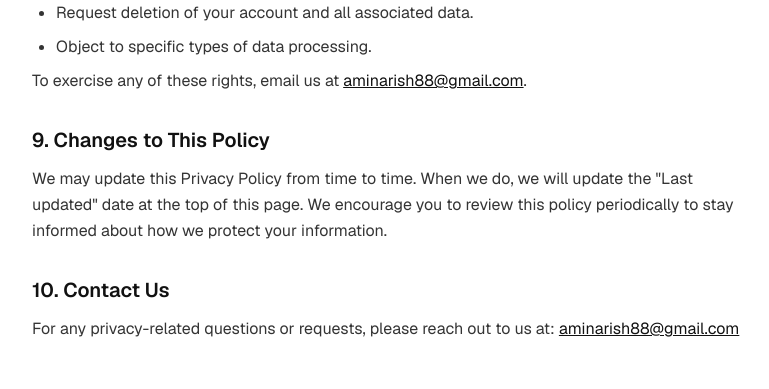
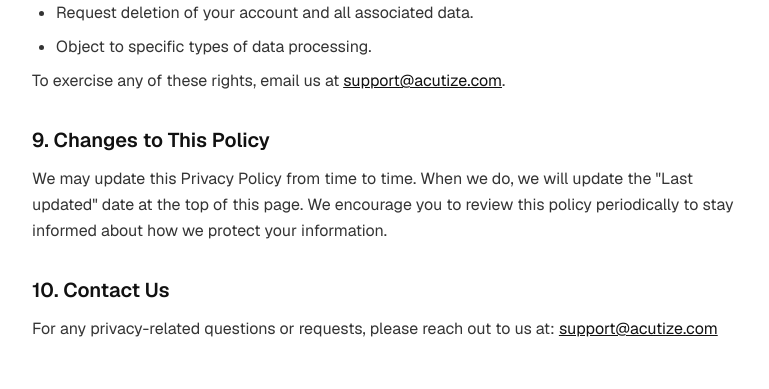
Before and after one commit to ArishAmin/SaaS, a Next.js app in the folder web/: page /privacy in a window 1280 px wide. Shown: the part 1818-2207 px from the top of the page, without its empty margins (248-1017 px from the left). Built offline with nearby package versions, Linux system fonts and the light colour scheme; no server answers.

Commit message:
fixing support email

```diff
--- a/web/src/app/dashboard/contact/page.tsx
+++ b/web/src/app/dashboard/contact/page.tsx
@@ -41,7 +41,7 @@ export default function ContactPage() {
               </CardTitle>
             </CardHeader>
             <CardContent className="p-4 pt-0">
-              <a href="mailto:aminarish88@gmail.com" className="text-sm font-medium hover:underline">aminarish88@gmail.com</a>
+              <a href="mailto:support@acutize.com" className="text-sm font-medium hover:underline">support@acutize.com</a>
               <p className="text-xs text-foreground/70 mt-1">Average response time: &lt;2 hours</p>
             </CardContent>
           </Card>
--- a/web/src/app/privacy/page.tsx
+++ b/web/src/app/privacy/page.tsx
@@ -26,7 +26,7 @@ export default function PrivacyPage() {
             <h2 className="text-xl font-semibold text-foreground mb-3">1. Who We Are</h2>
             <p>
               Acutize ("we", "us", or "our") is an AI-powered data preparation and machine learning platform. This Privacy Policy explains how we collect, store, use, and safeguard your personal information when you use our services at <strong>acutize.com</strong>. If you have questions, contact us at{" "}
-              <a href="mailto:aminarish88@gmail.com" className="underline text-foreground">aminarish88@gmail.com</a>.
+              <a href="mailto:support@acutize.com" className="underline text-foreground">support@acutize.com</a>.
             </p>
           </section>
 
@@ -91,7 +91,7 @@ export default function PrivacyPage() {
               <li>Request deletion of your account and all associated data.</li>
               <li>Object to specific types of data processing.</li>
             </ul>
-            <p className="mt-2">To exercise any of these rights, email us at <a href="mailto:aminarish88@gmail.com" className="underline text-foreground">aminarish88@gmail.com</a>.</p>
+            <p className="mt-2">To exercise any of these rights, email us at <a href="mailto:support@acutize.com" className="underline text-foreground">support@acutize.com</a>.</p>
           </section>
 
           <section>
@@ -105,7 +105,7 @@ export default function PrivacyPage() {
             <h2 className="text-xl font-semibold text-foreground mb-3">10. Contact Us</h2>
             <p>
               For any privacy-related questions or requests, please reach out to us at:{" "}
-              <a href="mailto:aminarish88@gmail.com" className="underline text-foreground">aminarish88@gmail.com</a>
+              <a href="mailto:support@acutize.com" className="underline text-foreground">support@acutize.com</a>
             </p>
           </section>
         </div>
--- a/web/src/app/terms/page.tsx
+++ b/web/src/app/terms/page.tsx
@@ -40,7 +40,7 @@ export default function TermsPage() {
             <h2 className="text-xl font-semibold text-foreground mb-3">3. Account Registration</h2>
             <p>
               To access the Service, you must create an account with a valid email address. You are responsible for maintaining the confidentiality of your login credentials and for all activities that occur under your account. You agree to notify us immediately at{" "}
-              <a href="mailto:aminarish88@gmail.com" className="underline text-foreground">aminarish88@gmail.com</a>{" "}
+              <a href="mailto:support@acutize.com" className="underline text-foreground">support@acutize.com</a>{" "}
               of any unauthorised use of your account.
             </p>
           </section>
@@ -88,7 +88,7 @@ export default function TermsPage() {
           <section>
             <h2 className="text-xl font-semibold text-foreground mb-3">9. Termination</h2>
             <p>
-              We reserve the right to suspend or terminate your account at our sole discretion if we believe you have violated these Terms or engaged in fraudulent or harmful conduct. You may terminate your account at any time by contacting us at <a href="mailto:aminarish88@gmail.com" className="underline text-foreground">aminarish88@gmail.com</a>. Upon termination, all your data will be deleted according to our data retention policy outlined in our Privacy Policy.
+              We reserve the right to suspend or terminate your account at our sole discretion if we believe you have violated these Terms or engaged in fraudulent or harmful conduct. You may terminate your account at any time by contacting us at <a href="mailto:support@acutize.com" className="underline text-foreground">support@acutize.com</a>. Upon termination, all your data will be deleted according to our data retention policy outlined in our Privacy Policy.
             </p>
           </section>
 
@@ -110,7 +110,7 @@ export default function TermsPage() {
             <h2 className="text-xl font-semibold text-foreground mb-3">12. Contact</h2>
             <p>
               For questions about these Terms, please contact us at:{" "}
-              <a href="mailto:aminarish88@gmail.com" className="underline text-foreground">aminarish88@gmail.com</a>
+              <a href="mailto:support@acutize.com" className="underline text-foreground">support@acutize.com</a>
             </p>
           </section>
         </div>
```
Also changed, not shown: 2 other files (tests, documents, lock files or other folders).
